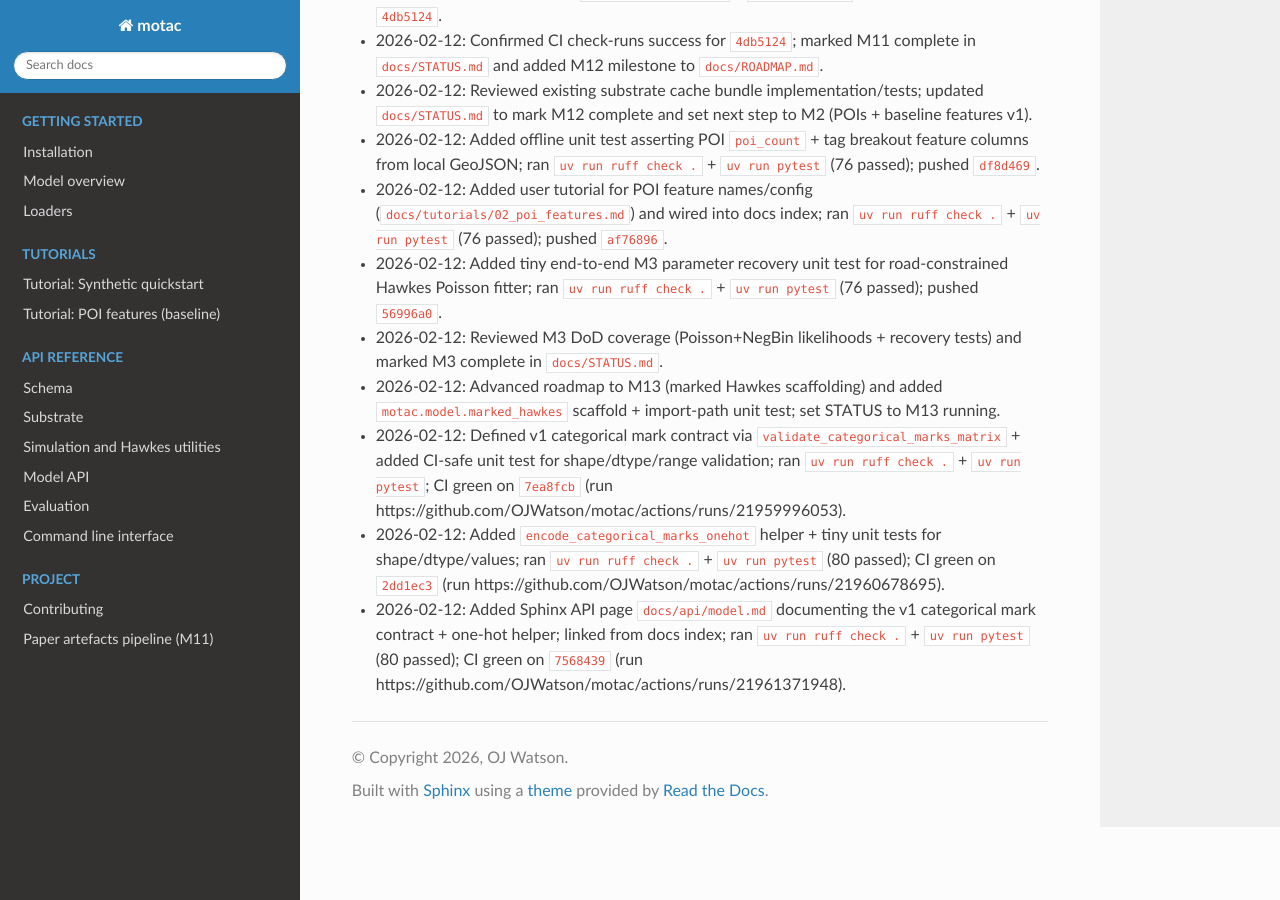
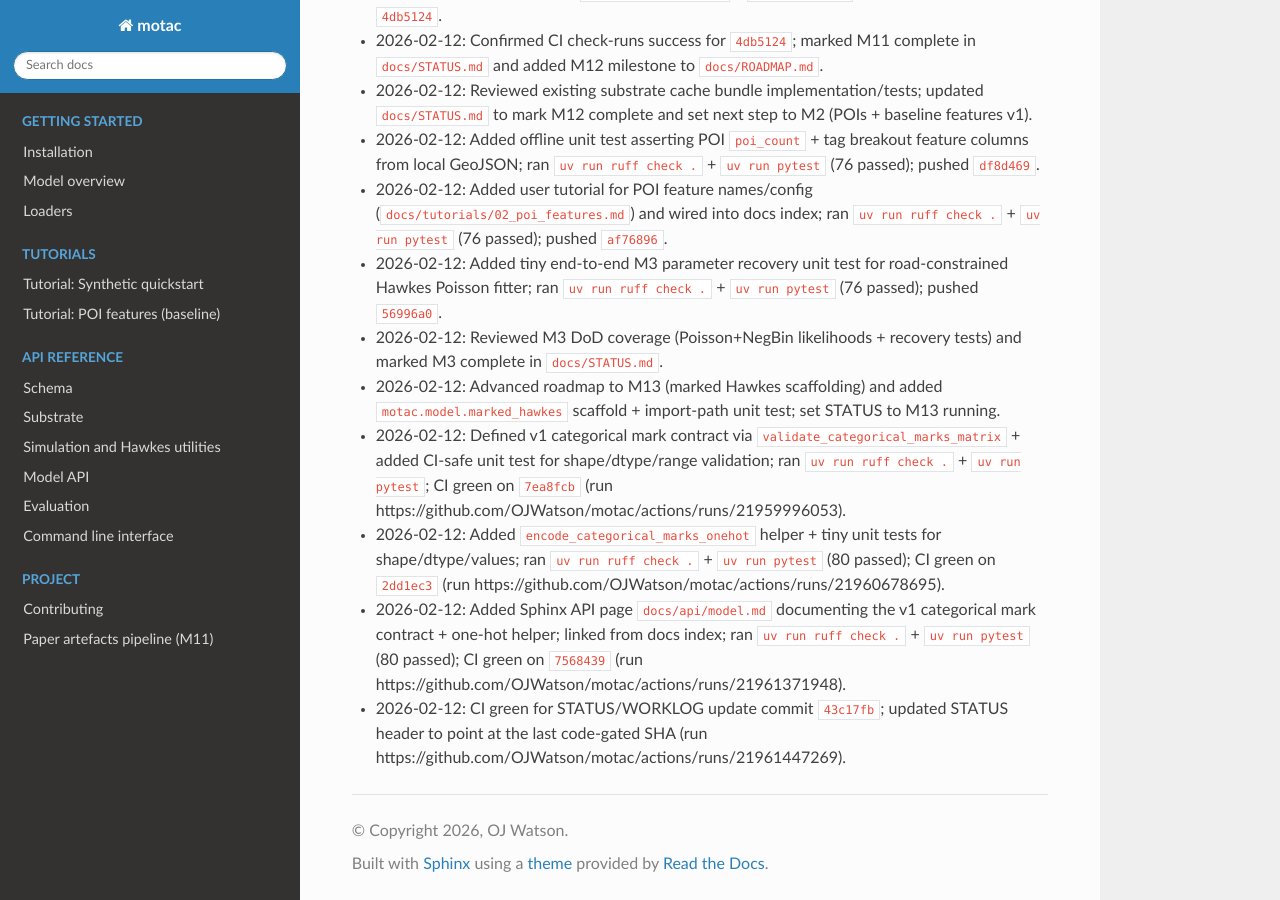
Before and after one commit to OJWatson/motac, a Sphinx documentation site: the page built from docs/WORKLOG.md, in a window 1280 px wide and 900 px high, scrolled down 1911 px. Built offline with Sphinx 7.4.7 and the Read the Docs theme 3.1.0, drawn with Linux system fonts in a browser that asks for light colours.

Commit message:
docs: bump status header to CI-gated sha

```diff
--- a/docs/WORKLOG.md
+++ b/docs/WORKLOG.md
@@ -43,3 +43,4 @@ Guidelines:
 - 2026-02-12: Defined v1 categorical mark contract via `validate_categorical_marks_matrix` + added CI-safe unit test for shape/dtype/range validation; ran `uv run ruff check .` + `uv run pytest`; CI green on `7ea8fcb` (run https://github.com/OJWatson/motac/actions/runs/21959996053).
 - 2026-02-12: Added `encode_categorical_marks_onehot` helper + tiny unit tests for shape/dtype/values; ran `uv run ruff check .` + `uv run pytest` (80 passed); CI green on `2dd1ec3` (run https://github.com/OJWatson/motac/actions/runs/21960678695).
 - 2026-02-12: Added Sphinx API page `docs/api/model.md` documenting the v1 categorical mark contract + one-hot helper; linked from docs index; ran `uv run ruff check .` + `uv run pytest` (80 passed); CI green on `7568439` (run https://github.com/OJWatson/motac/actions/runs/21961371948).
+- 2026-02-12: CI green for STATUS/WORKLOG update commit `43c17fb`; updated STATUS header to point at the last code-gated SHA (run https://github.com/OJWatson/motac/actions/runs/21961447269).
```
Also changed, not shown: docs/STATUS.md (+3 -3 lines).
